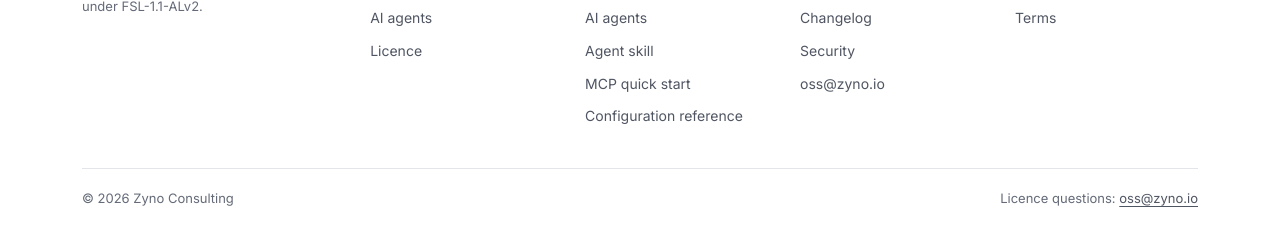
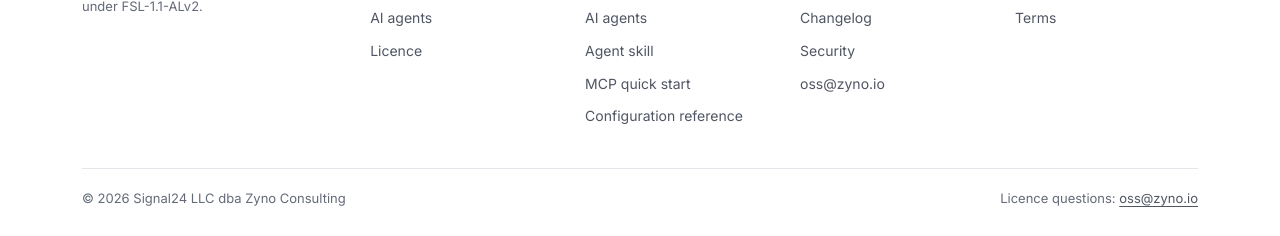
Before and after one commit to zyno-io/siple, an Astro site in the folder sites/www/: page /privacy in a window 1280 px wide. Shown: the part 3035-3271 px from the top of the page. Built offline with nearby package versions, Linux system fonts and the light colour scheme; Astro itself is replaced by a stand-in of ours.

Commit message:
fix(www): keep the legal name in the copyright footer
Co-Authored-By: Claude Opus 5.5 <noreply@anthropic.com>

```diff
--- a/sites/www/src/components/SiteFooter.astro
+++ b/sites/www/src/components/SiteFooter.astro
@@ -68,7 +68,7 @@ const cols = [
     }
   </div>
   <div class="wrap foot__base">
-    <span>© 2026 {site.maker}</span>
+    <span>© 2026 {site.legalName}</span>
     <span>Licence questions: <a href={`mailto:${site.contact}`}>{site.contact}</a></span>
   </div>
 </footer>
--- a/sites/www/src/data/site.ts
+++ b/sites/www/src/data/site.ts
@@ -9,6 +9,7 @@ export const site = {
   name: 'Siple',
   tagline: 'The scriptable SIP softphone',
   maker: 'Zyno Consulting',
+  legalName: 'Signal24 LLC dba Zyno Consulting',
   contact: 'oss@zyno.io',
   repo,
   releases: `${repo}/releases`,
```
